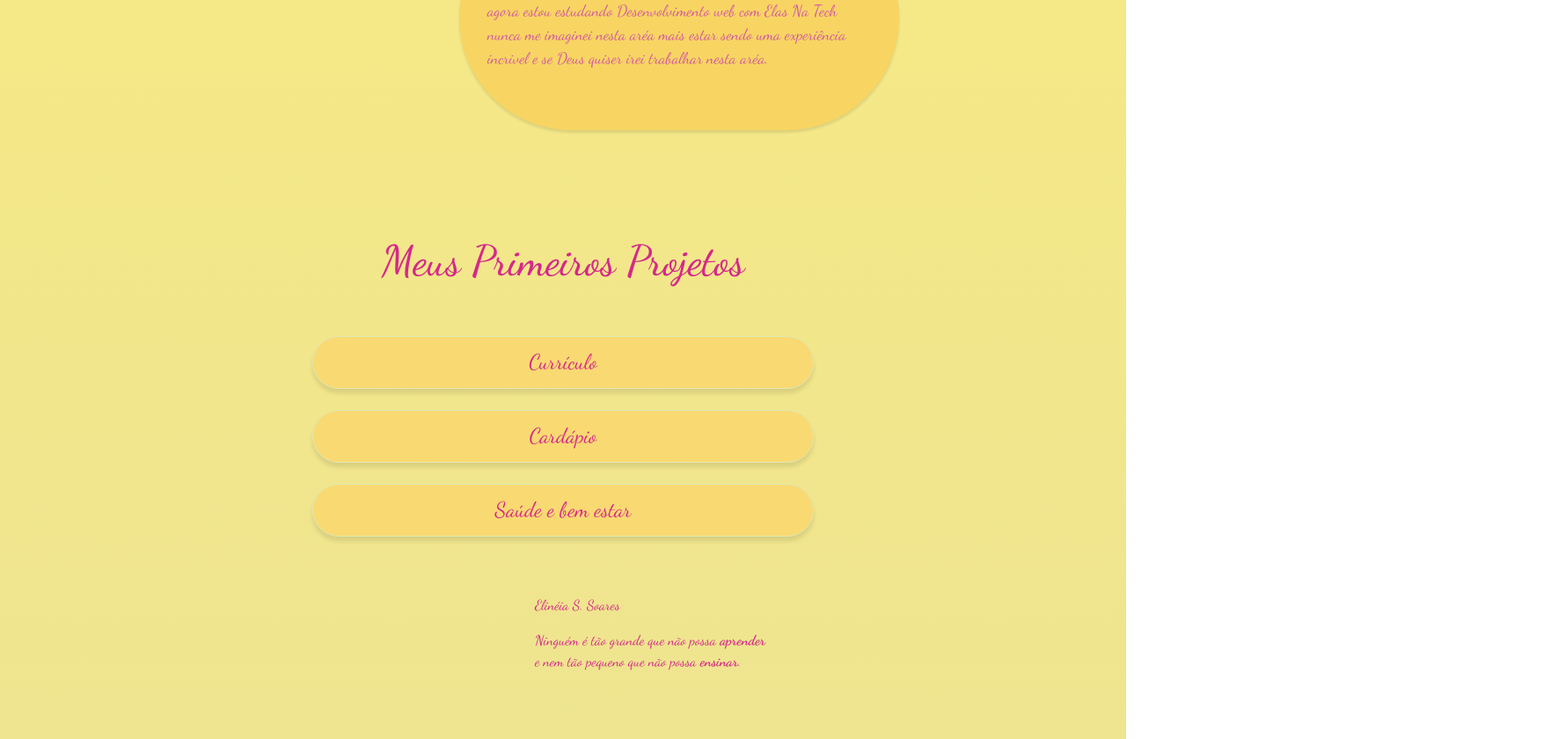
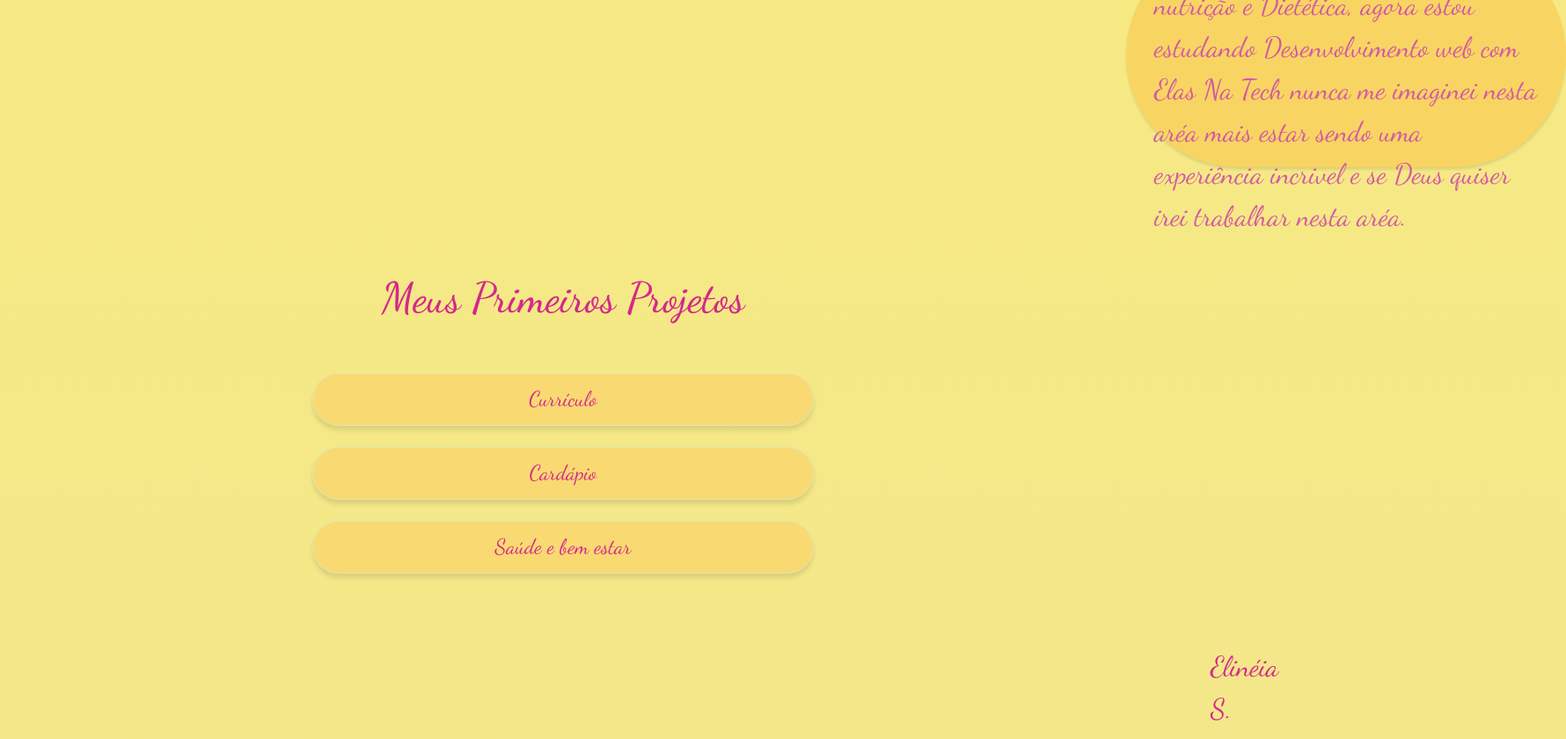
Before and after one commit to ElineiaSoares/ElineiaSoares, a plain HTML site: page index.html in a window 1280 px wide. Shown: the part 796-1636 px from the top of the page at 88% size, 1780 px wide, since content can reach past the window. Drawn offline with Linux system fonts and the light colour scheme; a web font is replaced by a local one.

Commit message:
Update style.css

```diff
--- a/style.css
+++ b/style.css
@@ -86,9 +86,9 @@ body{
     align-items: center;
     padding: 8rem 2rem;
     border-radius: 30em;
-    font-size: 18px;
+    font-size: 2em;
     margin-top: 3em;
-    margin-left: 29em;
+    margin-left: 40em;
     width: 500px;
     height: 150px;
     background-color: rgb(248, 213, 98);
@@ -149,7 +149,7 @@ footer{
 }
 
 .footer{
-    font-size: 1rem;
+    font-size: 2em;
     display: flex;
     flex-direction: column;
     justify-content: center;
@@ -157,7 +157,7 @@ footer{
     padding-top: 1em;
     padding-bottom: 2em;
     margin-top: 50px;
-    margin-left: 35em;
+    margin-left: 40em;
     color: #d5288a;
     font-family: 'Dancing Script', cursive;
 }
```
